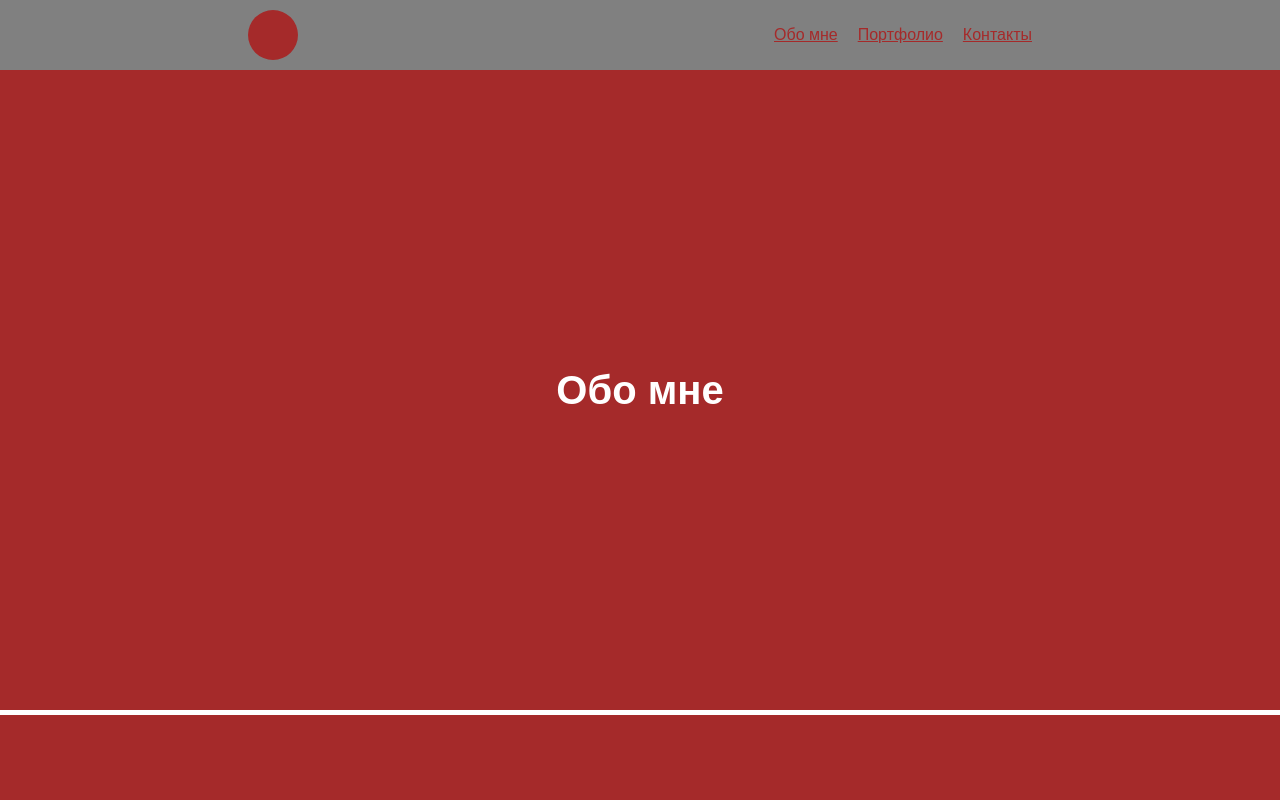
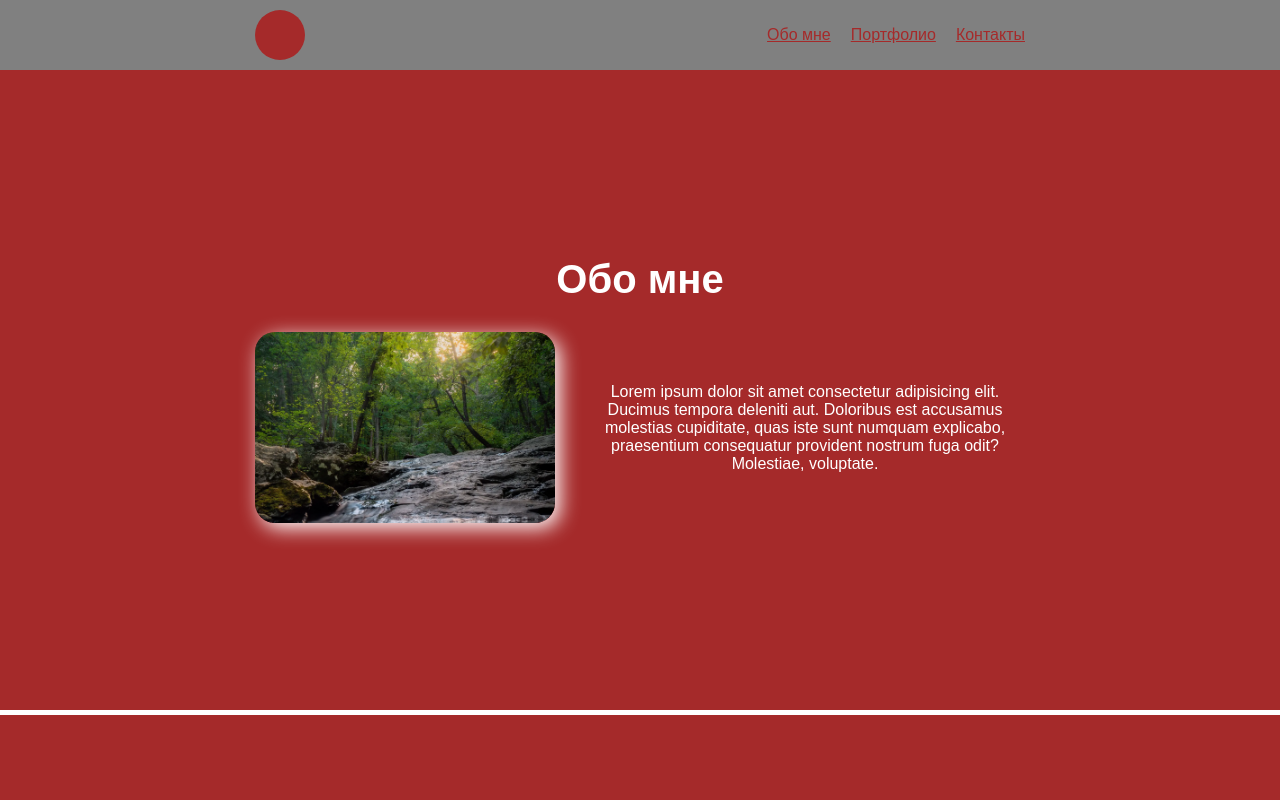
Before and after one commit to Alimbo-zzz/Web-train, a plain HTML site: page Lesson-1 -- HTML/index.html in a window 1280 px wide. Shown: the top 800 px of the page. Drawn offline with Linux system fonts and the light colour scheme.

Commit message:
about section

```diff
--- a/Lesson-1 -- HTML/index.html
+++ b/Lesson-1 -- HTML/index.html
@@ -12,10 +12,17 @@
 			font-family: Arial, Helvetica, sans-serif;
 		}
 
+
+		img{
+			max-width: 400px;
+		}
+
 		body{
 			display: flex;
 			flex-direction: column;
 			height: 100vh;
+			width: 100%;
+			min-width: 360px;
 		}
 
 		main{
@@ -24,12 +31,18 @@
 
 
 		header, footer{
-			display: flex;
-			justify-content: space-around;
-			align-items: center;
-			padding: 10px;
+			padding: 10px 0;
 			background-color: gray;
 		}
+
+
+		header .container, footer .container{
+			display: flex;
+			justify-content: space-between;
+			align-items: center;
+		}
+
+
 
 
 		nav{
@@ -47,6 +60,7 @@
 			aspect-ratio: 1/1;
 			background-color: brown;
 			border-radius: 50%;
+			display: block;
 		}
 
 
@@ -55,9 +69,7 @@
 			display: flex;
 			justify-content: center;
 			align-items: center;
-			font-size: 40px;
 			color: white;
-			font-weight: bold;
 			background-color: brown;
 			border-bottom: 5px solid white;
 		}
@@ -67,32 +79,87 @@
 		}
 
 
+		.container{
+			margin: 0 auto;
+			width: calc(min(100%, 800px) - 30px);
+		}
+
+
+		h2{
+			margin-bottom: 30px;
+			font-size: 40px;
+			font-weight: bold;
+			text-align: center;
+		}
+
+		.about-info{
+			display: flex;
+			align-items: center;
+			flex-wrap: wrap;
+			gap: 30px;
+		}
+
+		.about-info img{
+			border-radius: 20px;
+			box-shadow: 5px 5px 20px white;
+			width: 300px;
+			margin: 0 auto;
+		}
+
+		.about-info p{
+			flex: 1;
+			min-width: 300px;
+			max-width: 500px;
+			text-align: center;
+			margin: 0 auto;
+		}
+
+
 	</style>
 </head>
 <body>
 
 	<header>
+		<div class="container">
 			<a href="" class="logo"></a>
 			<nav>
 				<a href="#about">Обо мне</a>
 				<a href="#portfolio">Портфолио</a>
 				<a href="#contact">Контакты</a>
 			</nav>
+		</div>
 	</header>
 
 	<main>
-		<section id="about">Обо мне</section>
+
+
+		<section id="about">
+			<div class="container">
+
+				<h2>Обо мне</h2>
+				<div class="about-info">
+					<img src="./assets/1.webp">
+					<p>Lorem ipsum dolor sit amet consectetur adipisicing elit. Ducimus tempora deleniti aut. Doloribus est accusamus molestias cupiditate, quas iste sunt numquam explicabo, praesentium consequatur provident nostrum fuga odit? Molestiae, voluptate.</p>
+				</div>
+
+			</div>
+		</section>
+
+
+
 		<section id="portfolio">Портфолио</section>
 		<section id="contact">Контакты</section>
 	</main>
 
 	<footer>
+		<div class="container">
 			<a href="#top" class="logo"></a>
 			<nav>
 				<a href="#about">Обо мне</a>
 				<a href="#portfolio">Портфолио</a>
 				<a href="#contact">Контакты</a>
 			</nav>
+		</div>
 	</footer>
 
 </body>
```
Also changed, not shown: Lesson-1 -- HTML/assets/1.webp (added), Lesson-1 -- HTML/assets/2.webp (added), Lesson-1 -- HTML/assets/3.jpg (added). Lines whose indentation alone changed are shown as unchanged.
